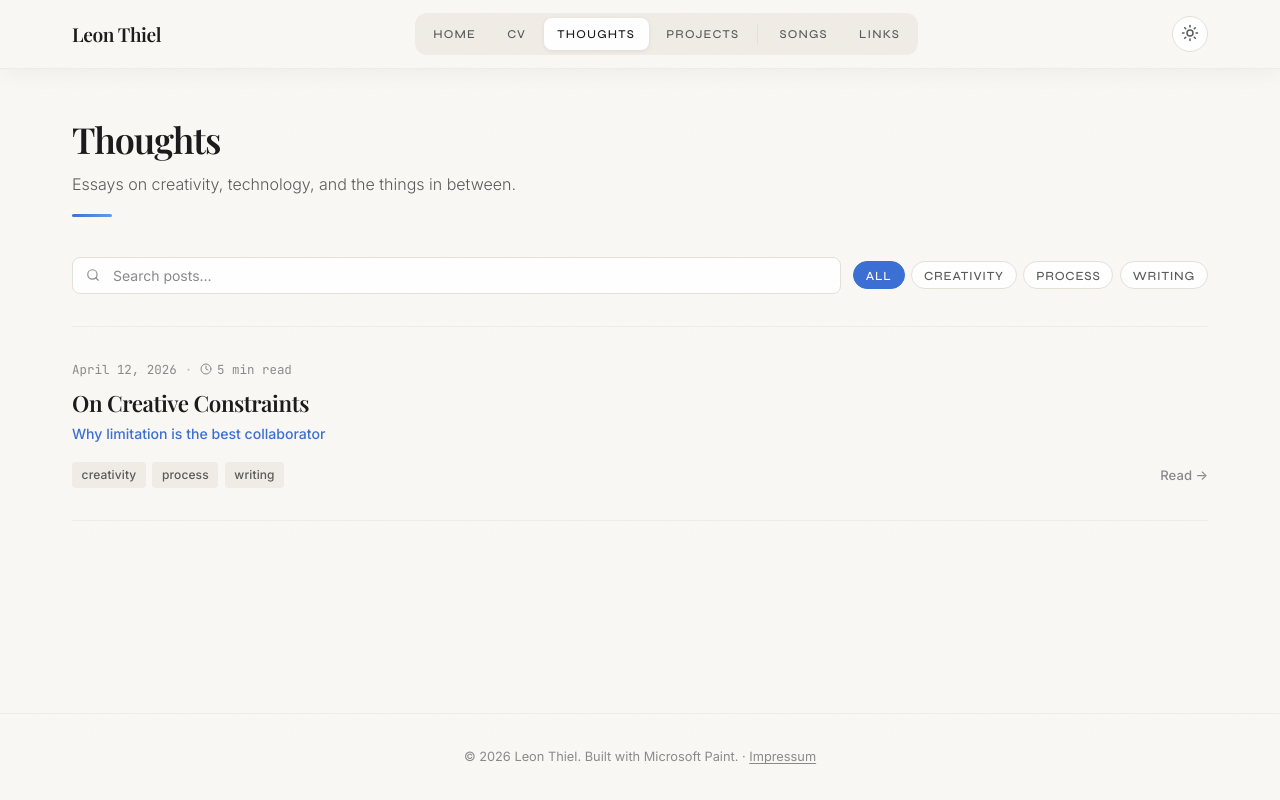
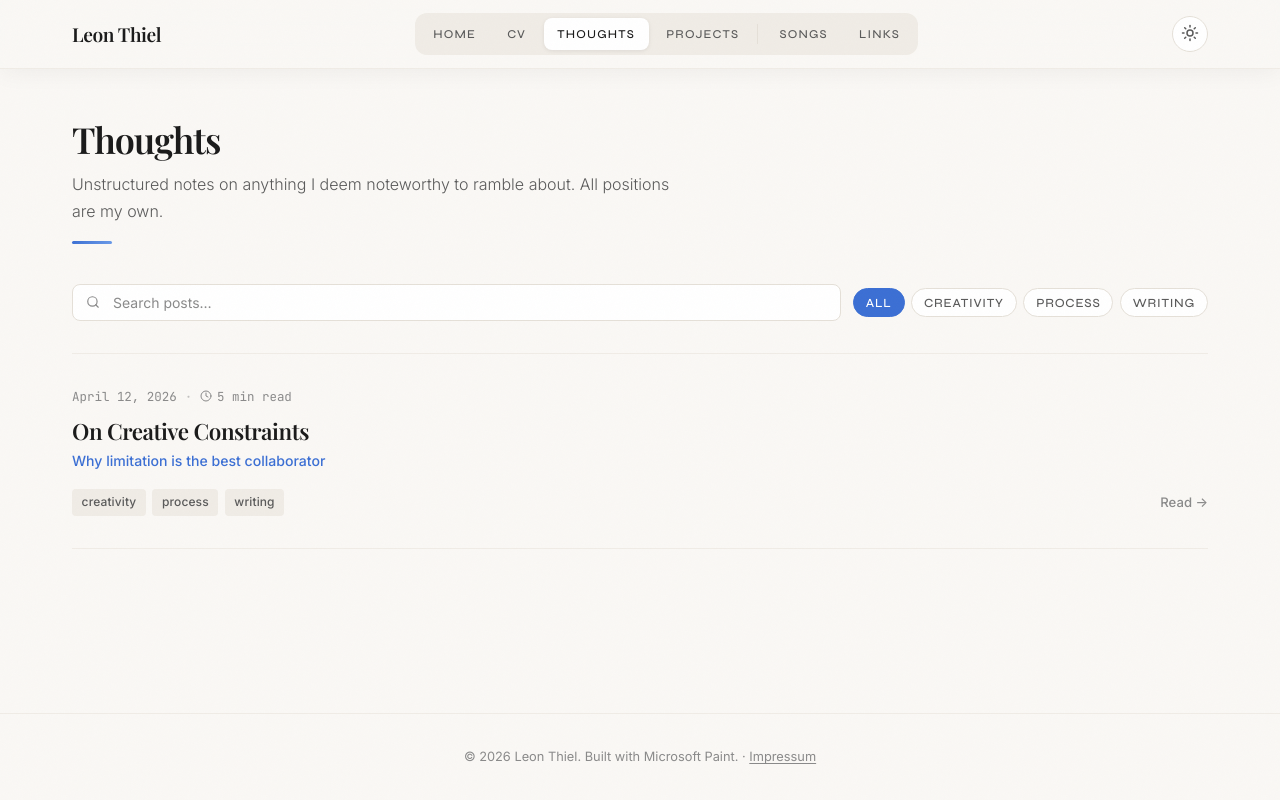
Before and after one commit to leonhenrik/leonhenrik.github.io, a React (Vite) app: page /blog in a window 1280 px wide. Built offline with nearby package versions, Linux system fonts and the light colour scheme; a web font is replaced by a local one.

Commit message:
picture updates

```diff
--- a/src/pages/Blog.jsx
+++ b/src/pages/Blog.jsx
@@ -40,7 +40,7 @@ export default function Blog() {
         transition={{ duration: 0.4 }}
       >
         <h1>Thoughts</h1>
-        <p className="subtitle">Essays on creativity, technology, and the things in between.</p>
+        <p className="subtitle">Unstructured notes on anything I deem noteworthy to ramble about. All positions are my own.</p>
         <div className="accent-line" />
       </motion.div>
 
--- a/src/pages/Home.jsx
+++ b/src/pages/Home.jsx
@@ -28,7 +28,7 @@ export default function Home() {
           transition={{ duration: 0.7, ease: [0.4, 0, 0.2, 1] }}
         >
           <div className="home-photo-frame">
-            <img src="/Image.jpeg" alt="Leon Thiel" className="home-photo" />
+            <img src="/leon.png" alt="Leon Thiel" className="home-photo" />
             <div className="home-photo-overlay" />
           </div>
           <div className="home-photo-caption">
--- a/src/pages/Portfolio.jsx
+++ b/src/pages/Portfolio.jsx
@@ -39,7 +39,7 @@ export default function Portfolio() {
         transition={{ duration: 0.4 }}
       >
         <h1>Portfolio</h1>
-        <p className="subtitle">Coding projects, experiments, and things I've built.</p>
+        <p className="subtitle">Coding projects, analyses and other things I've built.</p>
         <div className="accent-line" />
       </motion.div>
 
```
Also changed, not shown: public/cambridge.jpg (added), 1 other file (tests, documents, lock files or other folders).
